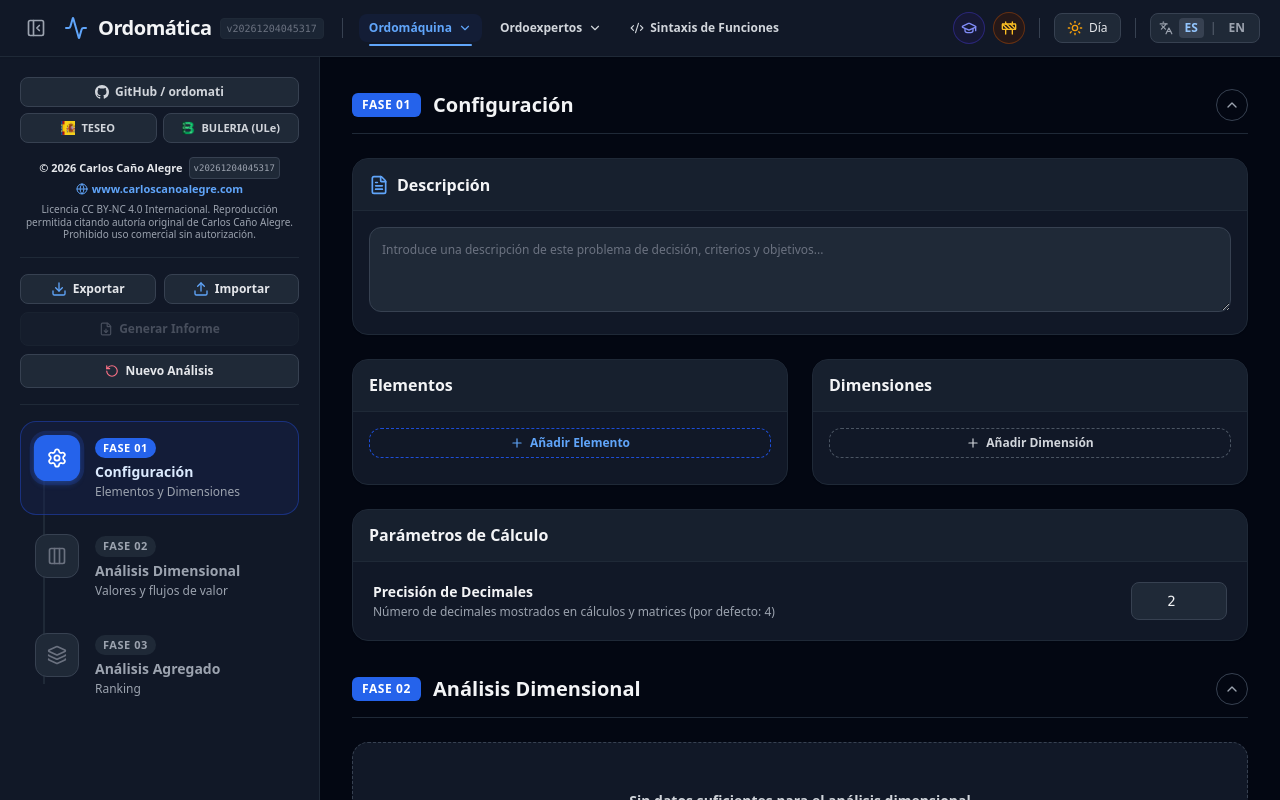
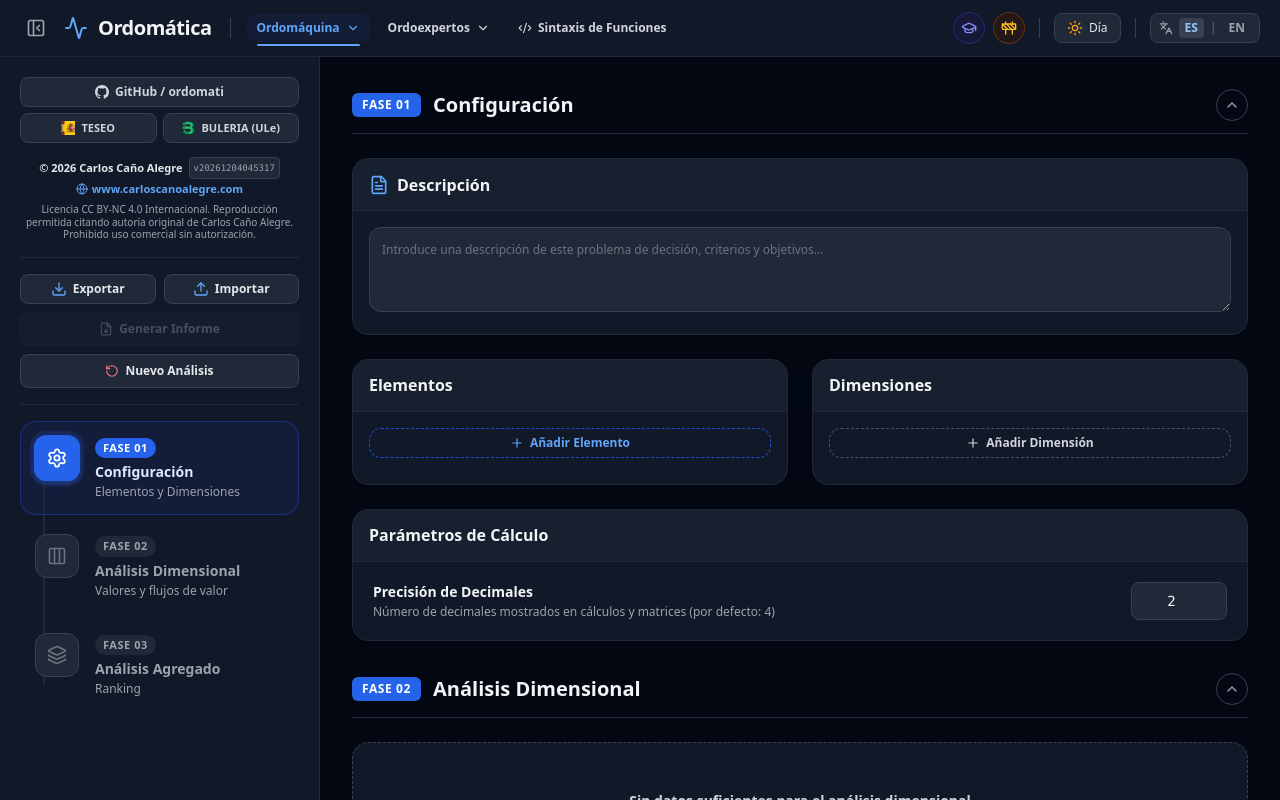
Before and after one commit to carloscanale81/ordomati, a React (Vite) app: page / in a window 1280 px wide. Built offline with nearby package versions, Linux system fonts and the light colour scheme.

Commit message:
feat: improvement cleaning version badge

```diff
--- a/src/ui/App.tsx
+++ b/src/ui/App.tsx
@@ -22,8 +22,7 @@ import {
   FlavourAnalysisCase,
   FlavourId,
   createInitialFlavourState,
-  isFlavourId,
-  APP_BUILD_VERSION
+  isFlavourId
 } from '../logic';
 import { serializeFullCase, deserializeFullCase } from '../io/serializer';
 import { parseFlavourCase } from '../io/flavourIO';
@@ -249,15 +248,7 @@ function AppContent() {
             </button>
           )}
           <Activity className="w-6 h-6 text-blue-600 dark:text-blue-400 shrink-0" />
-          <div className="flex items-center gap-2">
-            <h1 className="text-xl font-bold tracking-tight text-gray-800 dark:text-gray-100">{t('app.title')}</h1>
-            <span
-              className="hidden lg:inline-flex items-center px-1.5 py-0.5 rounded text-[10px] font-mono text-gray-400 dark:text-gray-500 bg-gray-100 dark:bg-gray-800/80 border border-gray-200 dark:border-gray-800 select-all"
-              title={`Versión: ${APP_BUILD_VERSION}`}
-            >
-              v{APP_BUILD_VERSION}
-            </span>
-          </div>
+          <h1 className="text-xl font-bold tracking-tight text-gray-800 dark:text-gray-100">{t('app.title')}</h1>
 
           <MainNavMenu
             activeView={activeView}
```
